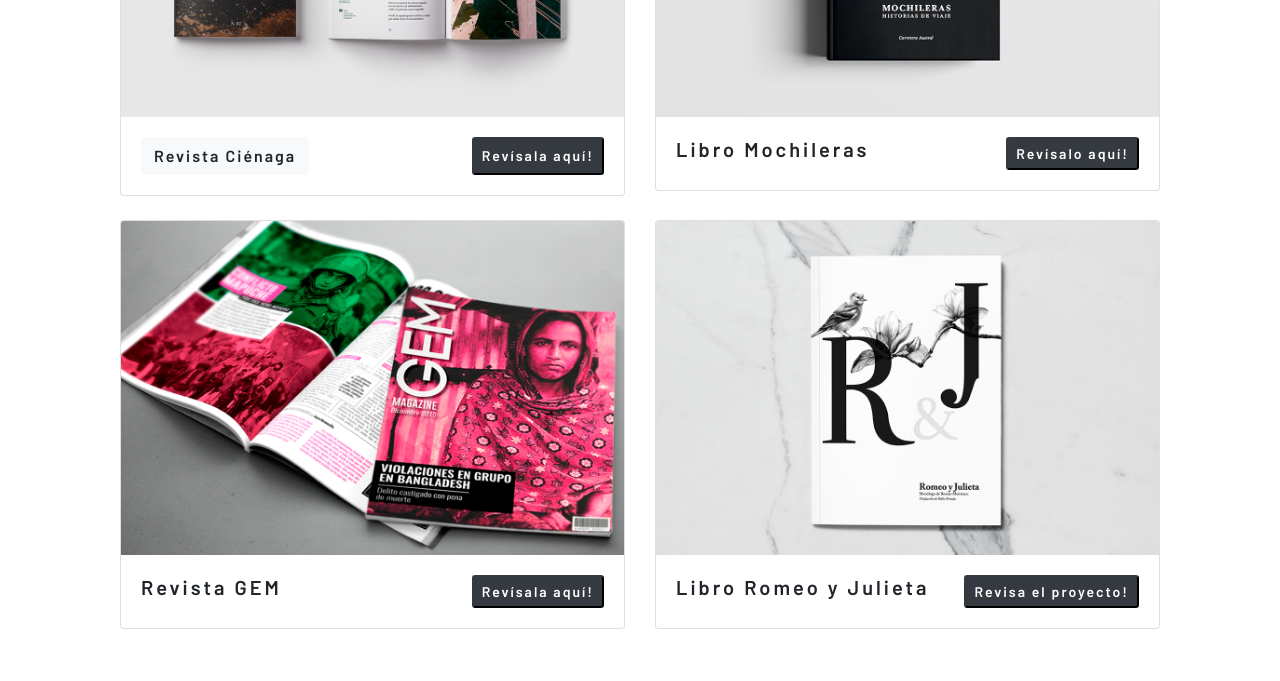
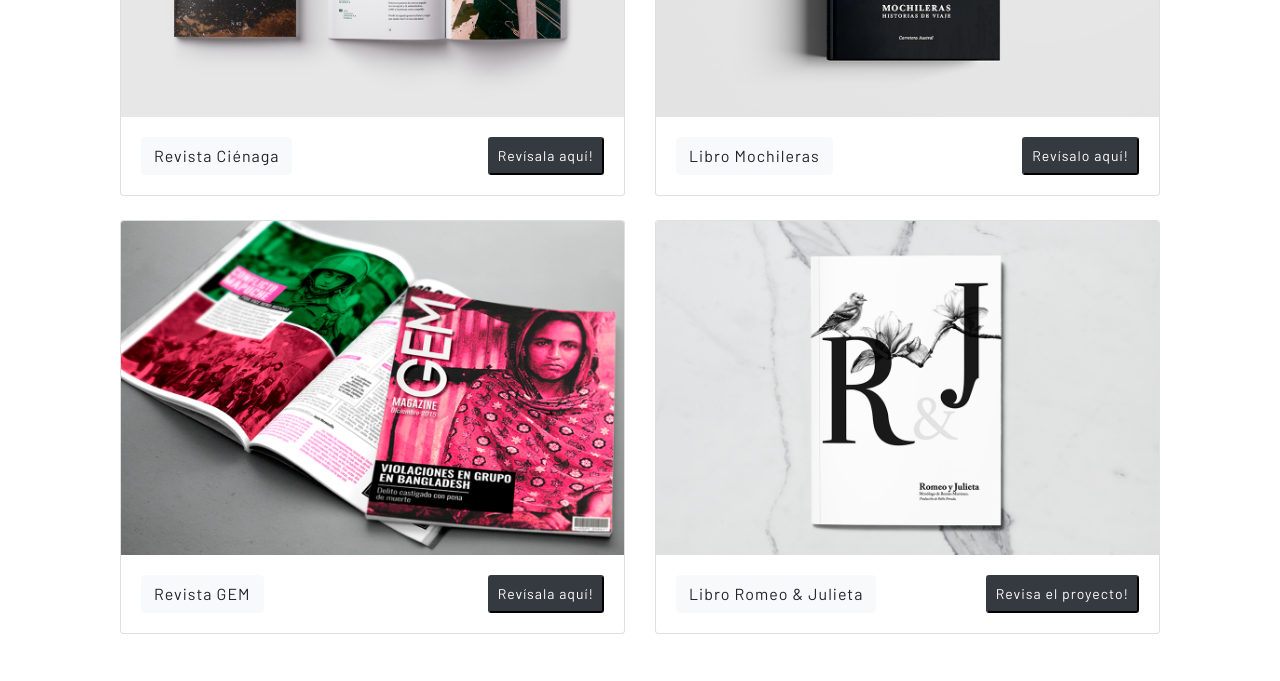
Before and after one commit to martita-apel/Portafolio, a plain HTML site: page index.html in a window 1280 px wide. Shown: the part 2360-3041 px from the top of the page. Drawn offline with nearby package versions, Linux system fonts and the light colour scheme; a script that the page names is missing.

Commit message:
Añadiendo popover a Seccion Design

```diff
--- a/assets/css/style.css
+++ b/assets/css/style.css
@@ -170,8 +170,14 @@ hr {
 }
 #design button {
   font-family: "Barlow", sans-serif;
-  font-weight: 600;
-  letter-spacing: 2px;
+  font-weight: 400;
+  letter-spacing: 1px;
+}
+.popover {
+  color: #373a3c;
+  font-family: "Barlow", sans-serif;
+  font-weight: 300;
+  text-align: center;
 }
 #design .card-title {
   margin: 0;
@@ -216,6 +222,10 @@ footer p {
   .boton-popover {
     display: none;
   }
+  #design button {
+    font-size: 70%;
+    letter-spacing: 1px;
+  }
 }
 
 @media only screen and (max-width: 800px) {
--- a/index.html
+++ b/index.html
@@ -28,6 +28,7 @@
     <link rel="stylesheet" href="assets/css/style.css" />
     <script src="https://embed.typeform.com/embed.js"></script>
     <script src="https://ajax.googleapis.com/ajax/libs/jquery/3.4.1/jquery.min.js"></script>
+    <script src="assets/js/script.js"></script>
   </head>
 
   <body>
@@ -310,7 +311,16 @@
               alt="Mochileras"
             />
             <div class="card-body">
-              <h5 class="card-title">Libro Mochileras</h5>
+              <button
+                type="button"
+                class="btn btn-light"
+                data-container="body"
+                data-toggle="popover"
+                data-placement="bottom"
+                data-content="Libro recopilatorio compuesto por las vivencias de 38 jóvenes viajeras."
+              >
+                Libro Mochileras
+              </button>
               <button type="button" class="btn-sm btn-dark">
                 Revísalo aquí!
               </button>
@@ -325,7 +335,16 @@
               alt="Revista GEM"
             />
             <div class="card-body">
-              <h5 class="card-title">Revista GEM</h5>
+              <button
+                type="button"
+                class="btn btn-light"
+                data-container="body"
+                data-toggle="popover"
+                data-placement="bottom"
+                data-content="Proyecto cultural que recopila y presenta noticias del Chile actual."
+              >
+                Revista GEM
+              </button>
               <button type="button" class="btn-sm btn-dark">
                 Revísala aquí!
               </button>
@@ -340,7 +359,16 @@
               alt=""
             />
             <div class="card-body">
-              <h5 class="card-title">Libro Romeo y Julieta</h5>
+              <button
+                type="button"
+                class="btn btn-light"
+                data-container="body"
+                data-toggle="popover"
+                data-placement="bottom"
+                data-content="Nueva edición del clásico literario, presentado en un monólogo doble."
+              >
+                Libro Romeo & Julieta
+              </button>
               <button type="button" class="btn-sm btn-dark">
                 Revisa el proyecto!
               </button>
```
